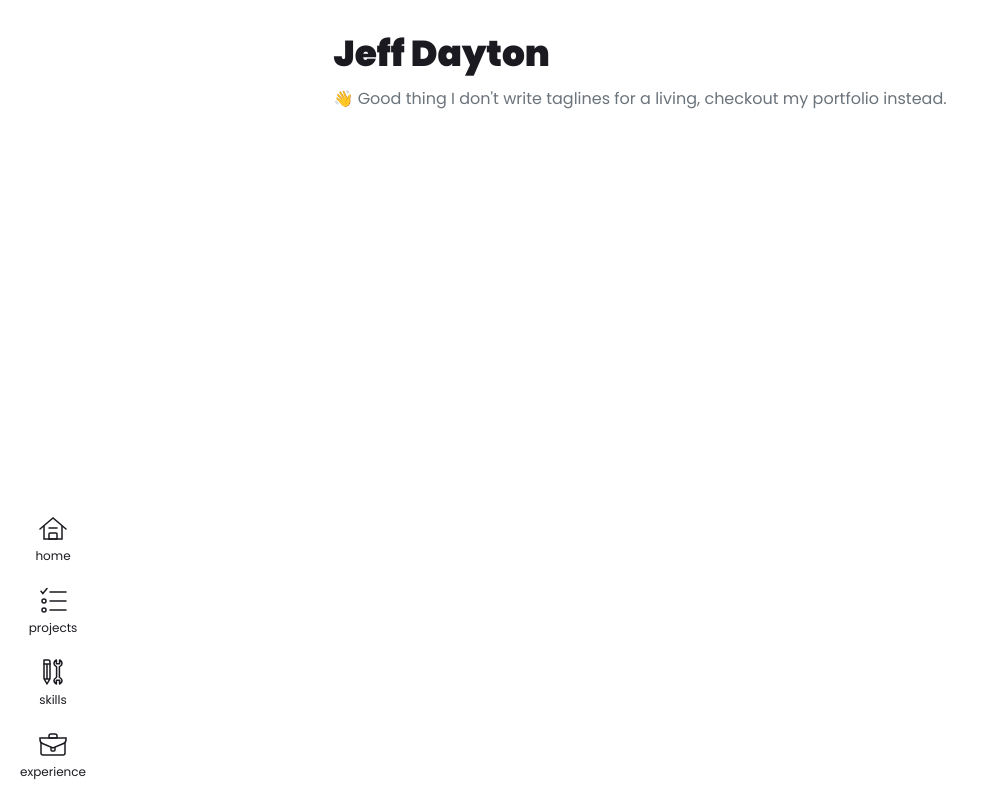
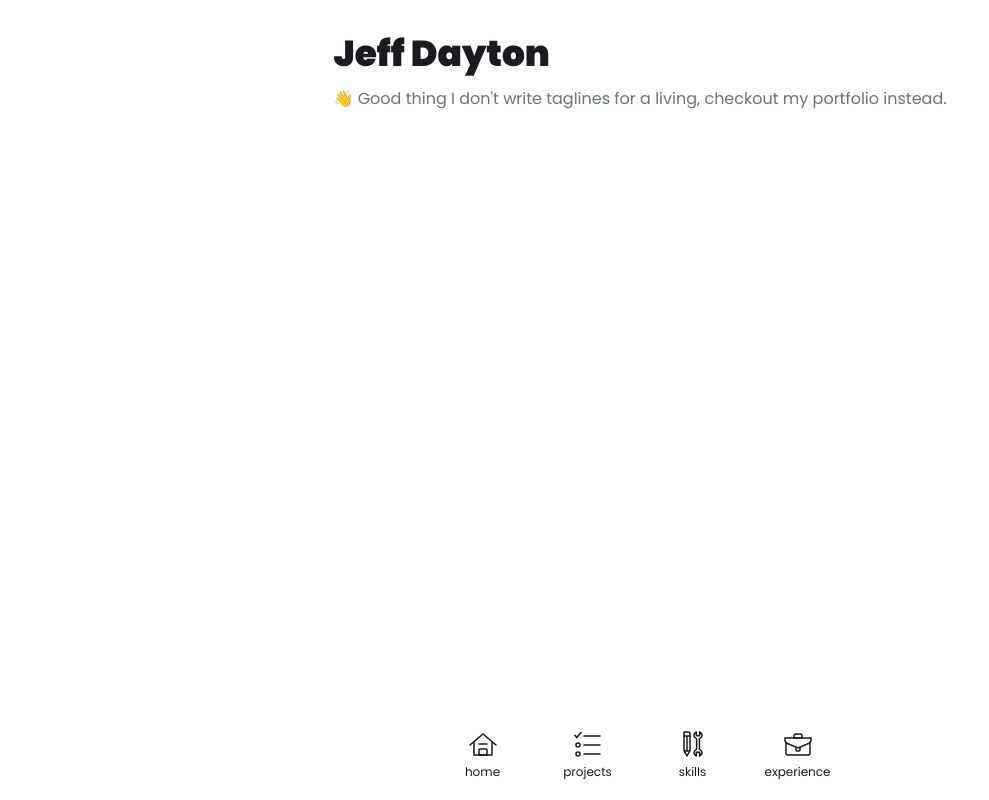
Before and after one commit to d8en/jd-portfolio, a React (Vite) app: page / in a window 1280 px wide. Shown: the whole page, without its empty margins (0-989 px from the left). Built offline with nearby package versions, Linux system fonts and the light colour scheme.

Commit message:
nav good

```diff
--- a/src/components/JdNav/jdNav.tsx
+++ b/src/components/JdNav/jdNav.tsx
@@ -7,7 +7,7 @@ export function JdNav(): React.JSX.Element {
         <div className={styles.navContainer}>
 
             {/* ROUTES */}
-            <div>
+            <div className={styles.navRoutes}>
                 {jdRoutes.visibleRoutes.map((route: IJdRouteObj) => {
                     return (
                         <JdNavItem {...route} key={route.path} />
--- a/src/components/JdNav/navStyles.module.scss
+++ b/src/components/JdNav/navStyles.module.scss
@@ -8,9 +8,6 @@
     box-sizing: border-box;
     padding: 4px;
     @include flexCentered;
-    justify-content: space-between;
-    gap: 20px;
-    flex-wrap: wrap;
     // width: 400px;
     width: 100%;
     padding: 8px 12px;
@@ -20,3 +17,12 @@
         // width: 90%;
     }
 }
+
+.navRoutes {
+    @include flexCentered;
+    flex: 1;
+    max-width: 400px;
+    flex-wrap: wrap;
+    gap: 20px;
+    align-self: center;
+}
```
